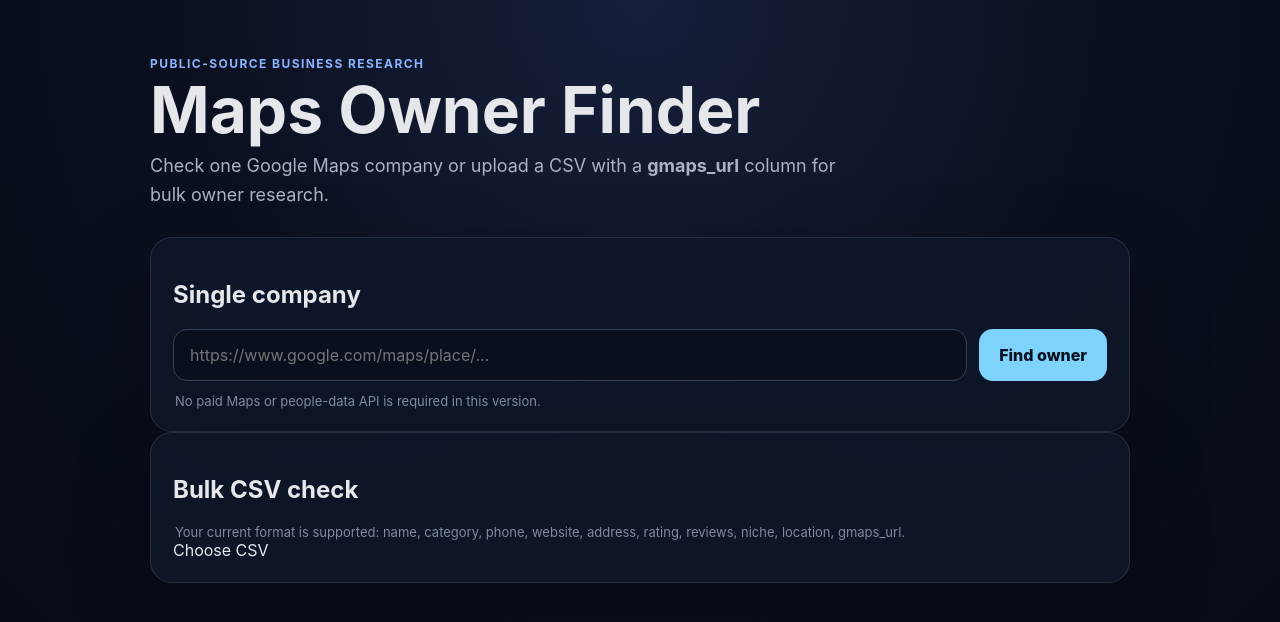
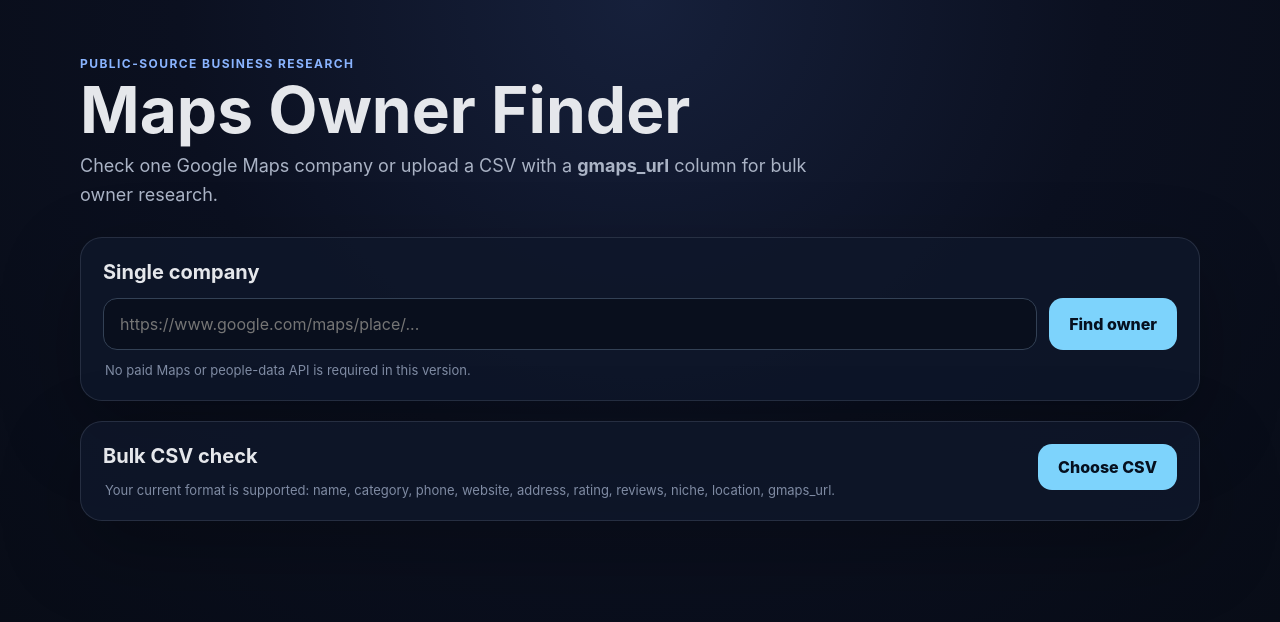
Before and after one commit to ademis777/maps-owner-finder, a Next.js app: page / in a window 1280 px wide. Shown: the top 622 px of the page. Built offline with nearby package versions, Linux system fonts and the light colour scheme.

Commit message:
Style bulk CSV workflow

```diff
--- a/app/globals.css
+++ b/app/globals.css
@@ -9,17 +9,21 @@
 button, input { font: inherit; }
 a { color: #8ab4ff; }
 
-.shell { width: min(980px, calc(100% - 32px)); margin: 0 auto; padding: 56px 0 80px; }
+.shell { width: min(1120px, calc(100% - 32px)); margin: 0 auto; padding: 56px 0 80px; }
 .hero { margin-bottom: 28px; }
 .eyebrow { color: #8ab4ff; text-transform: uppercase; letter-spacing: .12em; font-size: 12px; font-weight: 700; }
 h1 { margin: 8px 0 10px; font-size: clamp(34px, 6vw, 64px); line-height: .98; }
-.subtitle { margin: 0; max-width: 720px; color: #aab3c5; font-size: 18px; line-height: 1.6; }
+.subtitle { margin: 0; max-width: 780px; color: #aab3c5; font-size: 18px; line-height: 1.6; }
 .panel { background: rgba(15, 23, 42, .84); border: 1px solid rgba(148, 163, 184, .18); border-radius: 22px; padding: 22px; box-shadow: 0 28px 80px rgba(0,0,0,.28); }
+.bulkPanel { margin-top: 20px; }
+.sectionTitle { margin: 0 0 14px; font-size: 20px; }
 .form { display: flex; gap: 12px; }
 .input { flex: 1; min-width: 0; border: 1px solid #334155; border-radius: 14px; background: #090f1d; color: #f8fafc; padding: 15px 16px; outline: none; }
 .input:focus { border-color: #60a5fa; box-shadow: 0 0 0 3px rgba(96,165,250,.12); }
-.button { border: 0; border-radius: 14px; padding: 0 20px; font-weight: 800; color: #06101f; background: #7dd3fc; cursor: pointer; white-space: nowrap; }
+.button, .fileButton { border: 0; border-radius: 14px; padding: 13px 20px; font-weight: 800; color: #06101f; background: #7dd3fc; cursor: pointer; white-space: nowrap; }
 .button:disabled { opacity: .55; cursor: default; }
+.secondaryButton { border: 1px solid #334155; border-radius: 14px; padding: 12px 18px; font-weight: 700; color: #dbeafe; background: #111827; cursor: pointer; }
+.secondaryButton:disabled { opacity: .45; cursor: default; }
 .note { color: #7f8ba3; font-size: 13px; margin: 12px 2px 0; }
 .error { margin-top: 16px; padding: 13px 15px; border-radius: 12px; background: rgba(127, 29, 29, .35); border: 1px solid rgba(248,113,113,.35); color: #fecaca; }
 .results { display: grid; gap: 18px; margin-top: 22px; }
@@ -33,4 +37,18 @@
 .source { padding: 12px 14px; border-radius: 12px; background: rgba(15,23,42,.7); }
 .source strong { display: block; margin-bottom: 4px; }
 .badge { display: inline-flex; align-items: center; border-radius: 999px; padding: 5px 9px; background: rgba(96,165,250,.14); color: #93c5fd; font-size: 12px; font-weight: 700; }
-@media (max-width: 700px) { .form { flex-direction: column; } .button { min-height: 48px; } .grid { grid-template-columns: 1fr; } .shell { padding-top: 32px; } }
+.bulkHeader { display: flex; justify-content: space-between; align-items: flex-start; gap: 18px; }
+.bulkNote { margin-top: 4px; }
+.fileName { margin: 18px 0 0; color: #cbd5e1; }
+.bulkActions { display: flex; gap: 10px; margin-top: 16px; }
+.tableWrap { margin-top: 16px; overflow: auto; border: 1px solid rgba(148,163,184,.15); border-radius: 14px; }
+table { width: 100%; min-width: 820px; border-collapse: collapse; background: rgba(2,6,23,.35); }
+th, td { padding: 12px 13px; text-align: left; border-bottom: 1px solid rgba(148,163,184,.12); vertical-align: top; }
+th { color: #94a3b8; font-size: 12px; text-transform: uppercase; letter-spacing: .04em; background: rgba(15,23,42,.86); position: sticky; top: 0; }
+td { font-size: 14px; }
+.status { display: inline-flex; border-radius: 999px; padding: 4px 8px; font-size: 11px; font-weight: 800; text-transform: uppercase; }
+.status-queued { background: rgba(100,116,139,.18); color: #cbd5e1; }
+.status-processing { background: rgba(234,179,8,.14); color: #fde68a; }
+.status-done { background: rgba(34,197,94,.14); color: #86efac; }
+.status-error { background: rgba(239,68,68,.14); color: #fca5a5; }
+@media (max-width: 700px) { .form, .bulkHeader, .bulkActions { flex-direction: column; } .button, .fileButton, .secondaryButton { min-height: 48px; width: 100%; text-align: center; } .grid { grid-template-columns: 1fr; } .shell { padding-top: 32px; } }
```
